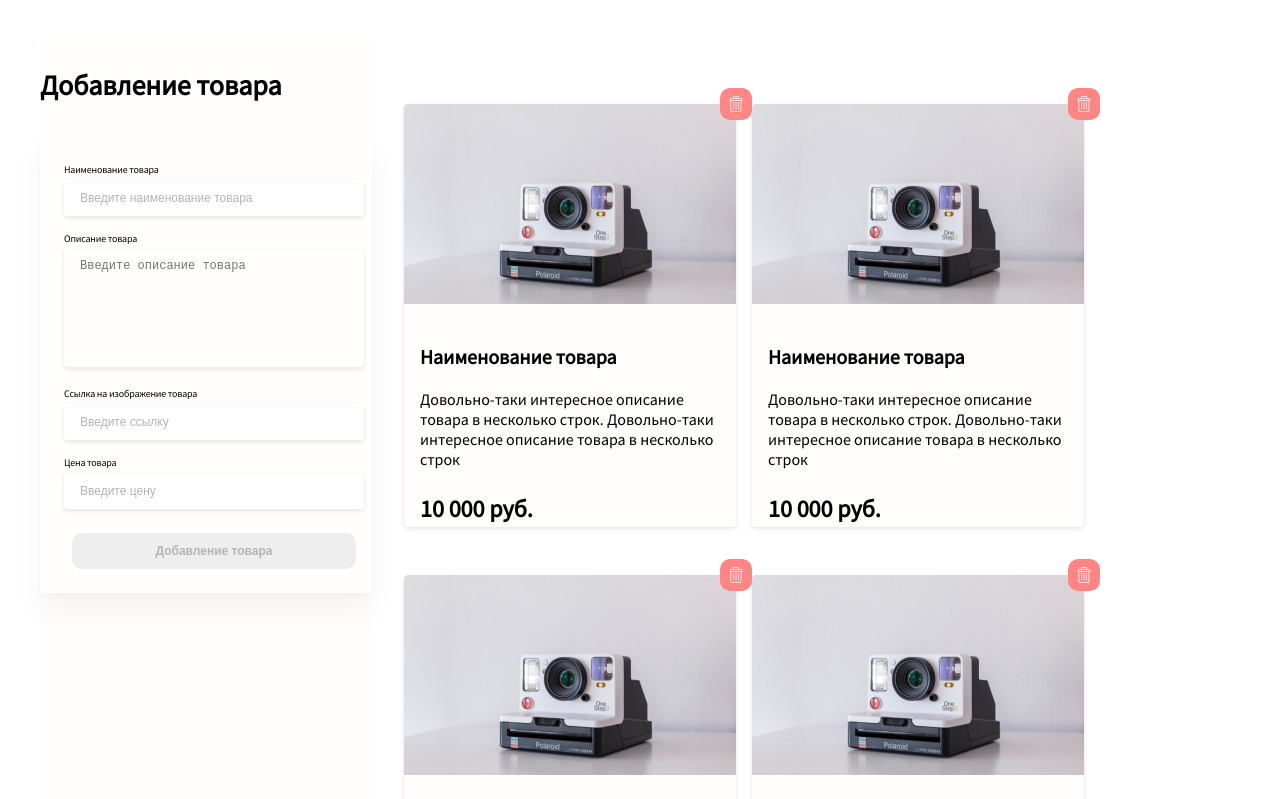
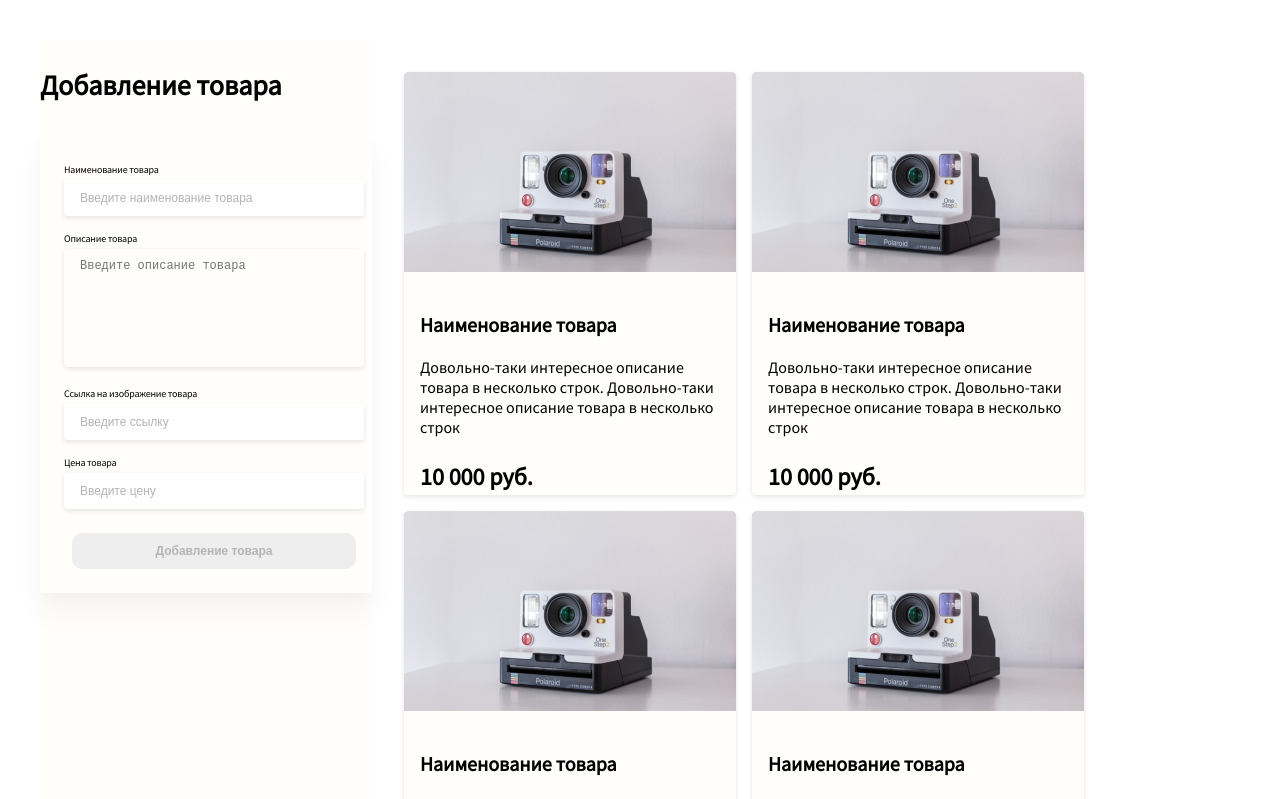
Before and after one commit to kyaune/idaproject-test, a Nuxt app: page / in a window 1280 px wide. Shown: the top 799 px of the page. Built offline with nearby package versions, Linux system fonts and the light colour scheme.

Commit message:
added dynamic style to delete button, added proper positioning

```diff
--- a/components/product_card.vue
+++ b/components/product_card.vue
@@ -1,12 +1,16 @@
 <template>
-  <div>
-    <DeleteIcon class="icon-container"/>
-  <div class="card">
-  <img src="~/assets/Rectangle31.jpg" alt="product image" class="product-image">
-    <div class="container">
-      <p class="product-name">Наименование товара</p>
-      <p class="product-description">Довольно-таки интересное описание товара в несколько строк. Довольно-таки интересное описание товара в несколько строк</p>
-      <p class="product-price">10 000 руб.</p>
+  <div
+  @mouseover="hover = true"
+  @mouseout="hover = false"
+  class="product"
+  >
+    <DeleteIcon v-show="hover" class="icon-container"/>
+    <div class="product__card">
+  <img src="~/assets/Rectangle31.jpg" alt="product image" class="product__image">
+    <div class="product__container">
+      <p class="product__name">Наименование товара</p>
+      <p class="product__description">Довольно-таки интересное описание товара в несколько строк. Довольно-таки интересное описание товара в несколько строк</p>
+      <p class="product__price">10 000 руб.</p>
     </div>
   </div>
   </div>
@@ -16,13 +20,21 @@ import DeleteIcon from '@/components/ui/delete_icon'
 export default {
   components: {
     DeleteIcon
+  },
+  data() {
+    return {
+      hover: false
+    }
   }
 }
 </script>
 <style lang="scss" scoped>
 @import "assets/variables.scss";
-.card {
+.product {
   cursor: pointer;
+  position: relative;
+}
+.product__card {
   max-width: 332px;
   max-height: 423px;
   box-shadow: $box_shadow;
@@ -30,27 +42,27 @@ export default {
   background-color: $white_1;
 }
 .icon-container {
-  position: relative;
-  left: calc(100% - 16px);
-  top: 16px;
+  position: absolute;
+  left: calc(100% - 20px);
+  top: -12px;
   max-width: 32px;
   max-height: 32px;
 }
-.product-image {
+.product__image {
   max-width: 332px;
   max-height: 200px;
 }
-.container {
+.product__container {
   padding: 16px 16px 24px 16px;
 }
-.product-name {
+.product__name {
   font-size: $fontL;
   font-weight: 600;
 }
-.product-description {
+.product__description {
   font-size: $fontM;
 }
-.product-price {
+.product__price {
   font-size: $fontXL;
   font-weight: 600;
 }
```
